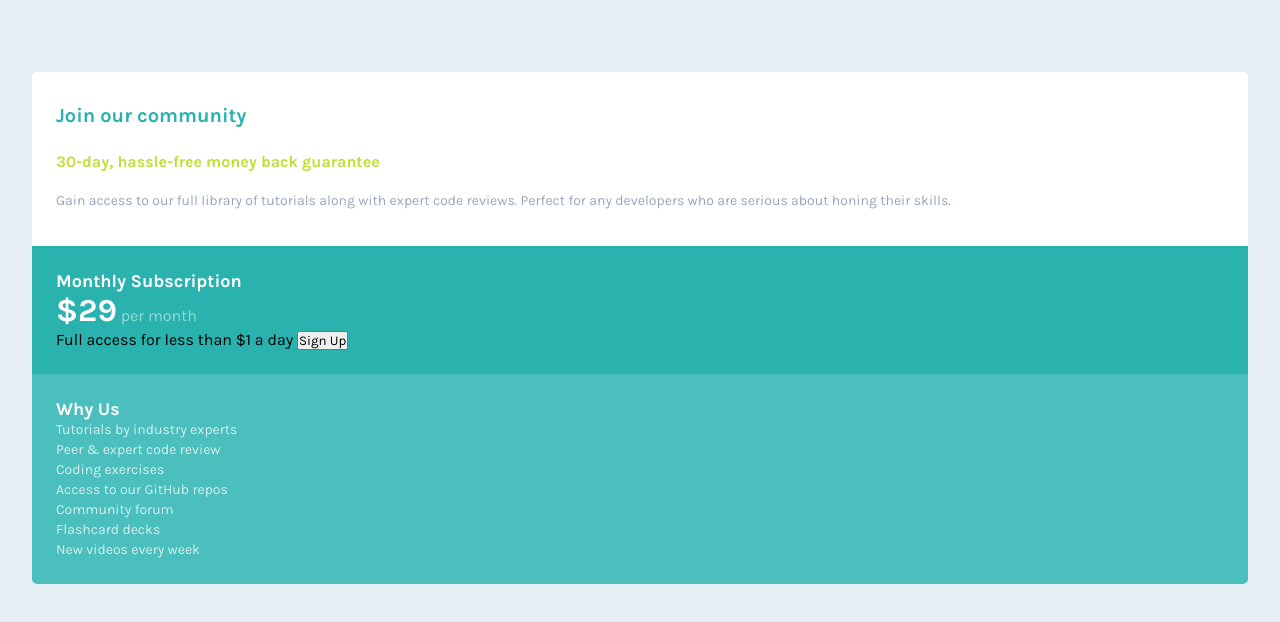
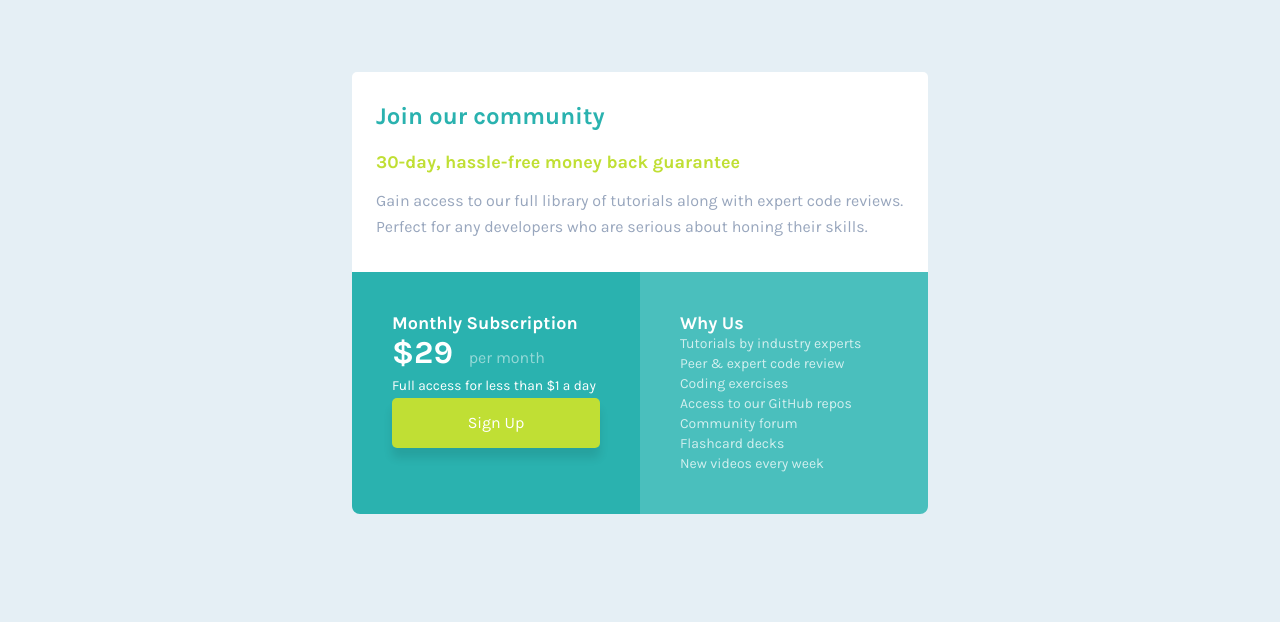
Before and after one commit to Rip-V4SH/price-public, a plain HTML site: page index.html in a window 1280 px wide. Drawn offline with Linux system fonts and the light colour scheme.

Commit message:
finalização do projeto

```diff
--- a/css/main.css
+++ b/css/main.css
@@ -26,6 +26,7 @@
 
 .esquerda p{
     display: inline;
+    margin-bottom: 0.25rem;
 }
 
 .efirst{
@@ -33,14 +34,31 @@
     font-size: 2rem;
     font-weight: 700;
     line-height: 2.375rem;
+    margin-right: 0.75rem;
 }
 
 .elast{
     color: rgba(255, 255, 255, 0.5);
 }
 
-.ediv{
-    margin-bottom: 0.25rem;
+.ep{
+    color: #fff;
+    line-height: 1.625rem;
+    margin-bottom: 1.625rem;
+
+}
+
+.esquerda button{
+    padding-block: 1rem;
+    width: 100%;
+    color: #fff;
+    font-size: 1rem;
+    line-height: 1.125rem;
+    border: none;
+    background-color: var(--Bright-Yellow);
+    border-radius: 5px;
+    box-shadow: 0px 10px 10px rgba(0, 0, 0, 0.0973011);
+
 }
 
 .direita{
--- /dev/null
+++ b/css/responsivity.css
@@ -0,0 +1,48 @@
+@media (min-width:650px){
+    .inferior{
+        display: flex;
+    }
+
+    .direita,
+    .esquerda{
+        width: 100%;
+        padding: 2.5rem;
+    }
+
+    .esquerda{
+        border-bottom-left-radius: 8px;
+    }
+
+    .ep{
+        font-size: 0.86rem;
+    }
+
+    .direita{
+        border-bottom-left-radius: 0;
+        border-bottom-right-radius: 8px;
+    }
+
+    main{
+        max-width: 40rem;
+        padding: none;
+    }
+
+    body{
+        display: flex;
+        min-width: 100%;
+        justify-content: center;
+        align-items: center;
+    }
+
+    h1{
+        font-size: 1.5rem;
+    }
+
+    .sfirst{
+        font-size: 1.125rem;
+    }
+
+    .slast{
+        font-size: 1rem;
+    }
+}
--- a/index.html
+++ b/index.html
@@ -21,11 +21,11 @@
         <div class="inferior">
             <section class="esquerda">
                 <h2>Monthly Subscription</h2>
-                <div>
+                <div class="ediv">
                     <p class="efirst">$29</p>
                     <p class="elast">per month</p>
-                </div class="ediv">
-                <p>Full access for less than $1 a day</p>
+                </div>
+                <p  class="ep">Full access for less than $1 a day</p>
                 <button>Sign Up</button>
             </section>
 
--- a/style.css
+++ b/style.css
@@ -1,3 +1,4 @@
 @import url(css/colors.css);
 @import url(css/global.css);
 @import url(css/main.css);
+@import url(css/responsivity.css);
```
